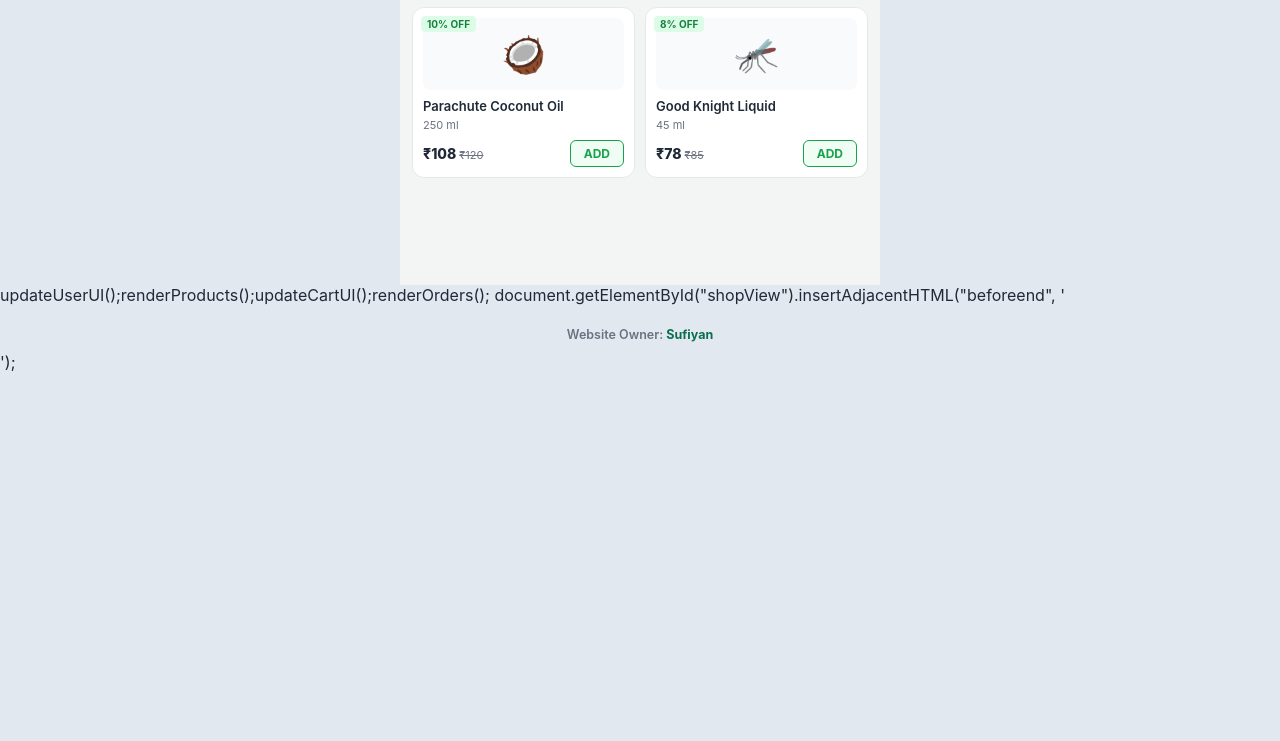
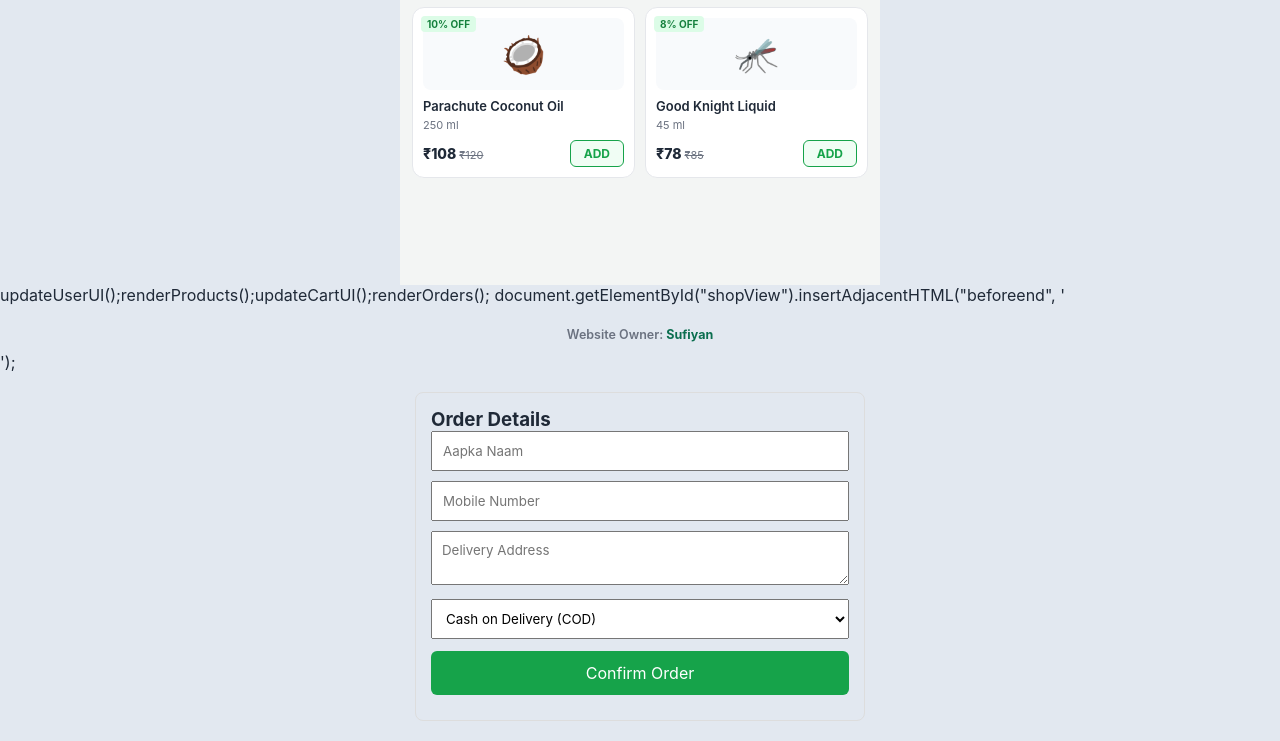
Before and after one commit to fazalrab-pixel/required, a plain HTML site: page index.html in a window 1280 px wide. Shown: the part 5297-6038 px from the top of the page. Before the commit the page ends 5669 px from the top, so only its background shows below. Drawn offline with Linux system fonts and the light colour scheme.

Commit message:
Update index.html

```diff
--- a/index.html
+++ b/index.html
@@ -339,3 +339,84 @@ document.getElementById("shopView").insertAdjacentHTML("beforeend", '<div style=
 </script>
 </body>
 </html>
+<!-- Checkout Form (Apne Cart section ke niche lagayein) -->
+<div id="checkout-box" style="max-width: 450px; margin: 20px auto; padding: 15px; border: 1px solid #ddd; border-radius: 8px;">
+  <h3>Order Details</h3>
+  <input type="text" id="cust-name" placeholder="Aapka Naam" required style="width: 100%; padding: 10px; margin-bottom: 10px; box-sizing: border-box;" />
+  <input type="tel" id="cust-phone" placeholder="Mobile Number" required style="width: 100%; padding: 10px; margin-bottom: 10px; box-sizing: border-box;" />
+  <textarea id="cust-address" placeholder="Delivery Address" required style="width: 100%; padding: 10px; margin-bottom: 10px; box-sizing: border-box;"></textarea>
+
+  <select id="payment-mode" style="width: 100%; padding: 10px; margin-bottom: 12px; box-sizing: border-box;">
+    <option value="Cash on Delivery">Cash on Delivery (COD)</option>
+    <option value="UPI Paid">UPI Payment</option>
+  </select>
+
+  <button type="button" id="order-btn" onclick="sendOrderToGmail()" style="width: 100%; padding: 12px; background: #16a34a; color: white; border: none; border-radius: 6px; font-size: 16px; cursor: pointer;">
+    Confirm Order
+  </button>
+  <p id="order-status" style="margin-top: 10px; font-weight: bold;"></p>
+</div>
+
+<script>
+async function sendOrderToGmail() {
+  const name = document.getElementById("cust-name").value.trim();
+  const phone = document.getElementById("cust-phone").value.trim();
+  const address = document.getElementById("cust-address").value.trim();
+  const payment = document.getElementById("payment-mode").value;
+  const statusText = document.getElementById("order-status");
+  const btn = document.getElementById("order-btn");
+
+  if (!name || !phone || !address) {
+    alert("Kripya naam, mobile number aur address bharein.");
+    return;
+  }
+
+  // Apne cart array aur total variable ko yahan connect karein
+  const orderItems = (typeof cart !== "undefined" && cart.length > 0)
+    ? cart.map(item => `${item.name} (x${item.qty}) - Rs.${item.price * item.qty}`).join("\n")
+    : "Cart items list";
+
+  const totalAmount = (typeof total !== "undefined") ? total : "0";
+
+  btn.disabled = true;
+  btn.innerText = "Order bheja ja raha hai...";
+
+  const orderData = {
+    _subject: `Naya Order - ${name} (${phone})`,
+    _template: "table",
+    Customer_Name: name,
+    Phone: phone,
+    Address: address,
+    Payment_Mode: payment,
+    Items: orderItems,
+    Total_Amount: `Rs. ${totalAmount}`
+  };
+
+  try {
+    const response = await fetch("https://formsubmit.co/ajax/Fazalrab56@gmail.com", {
+      method: "POST",
+      headers: {
+        "Content-Type": "application/json",
+        "Accept": "application/json"
+      },
+      body: JSON.stringify(orderData)
+    });
+
+    const result = await response.json();
+
+    if (result.success === "true" || result.success === true) {
+      statusText.style.color = "green";
+      statusText.innerText = "Order successfully bhej diya gaya hai!";
+    } else {
+      statusText.style.color = "red";
+      statusText.innerText = "Order bhejne me dikkat aayi, dobara try karein.";
+    }
+  } catch (error) {
+    statusText.style.color = "red";
+    statusText.innerText = "Network error! Internet connection check karein.";
+  } finally {
+    btn.disabled = false;
+    btn.innerText = "Confirm Order";
+  }
+}
+</script>
```
